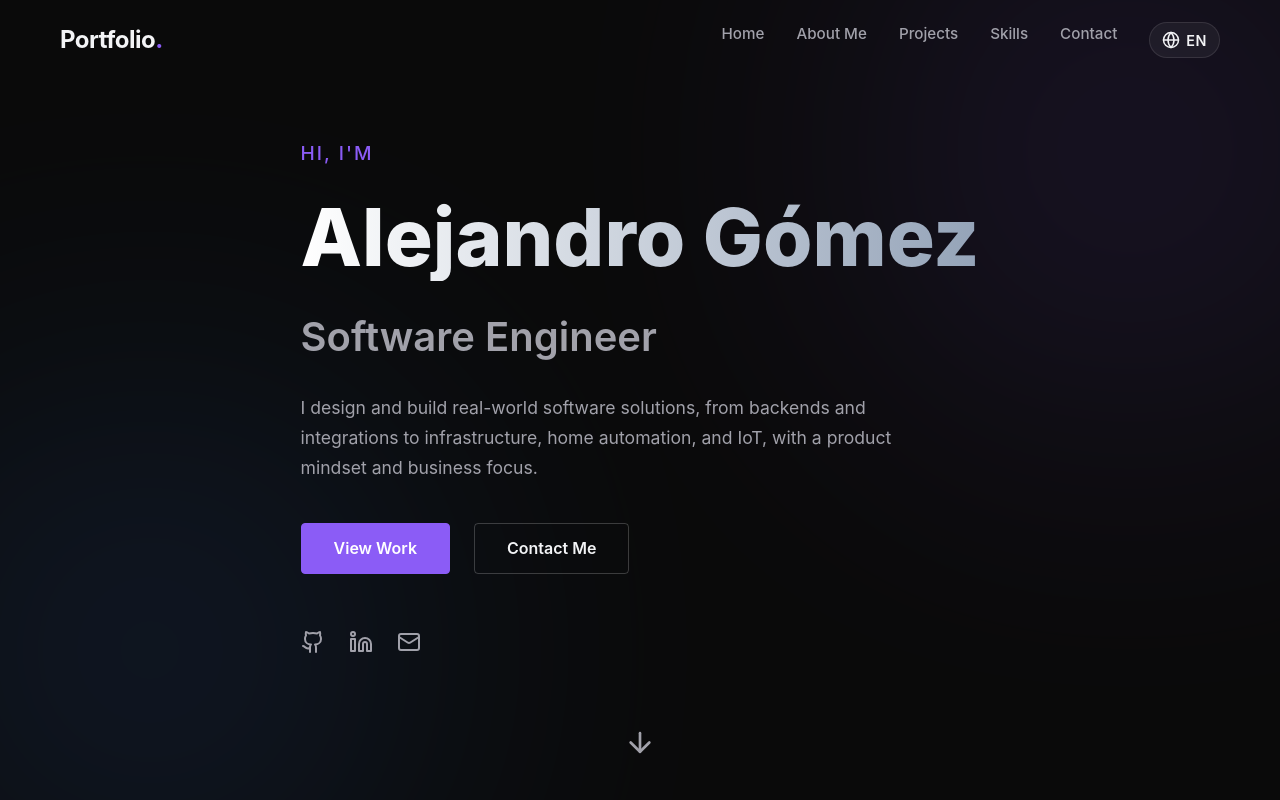
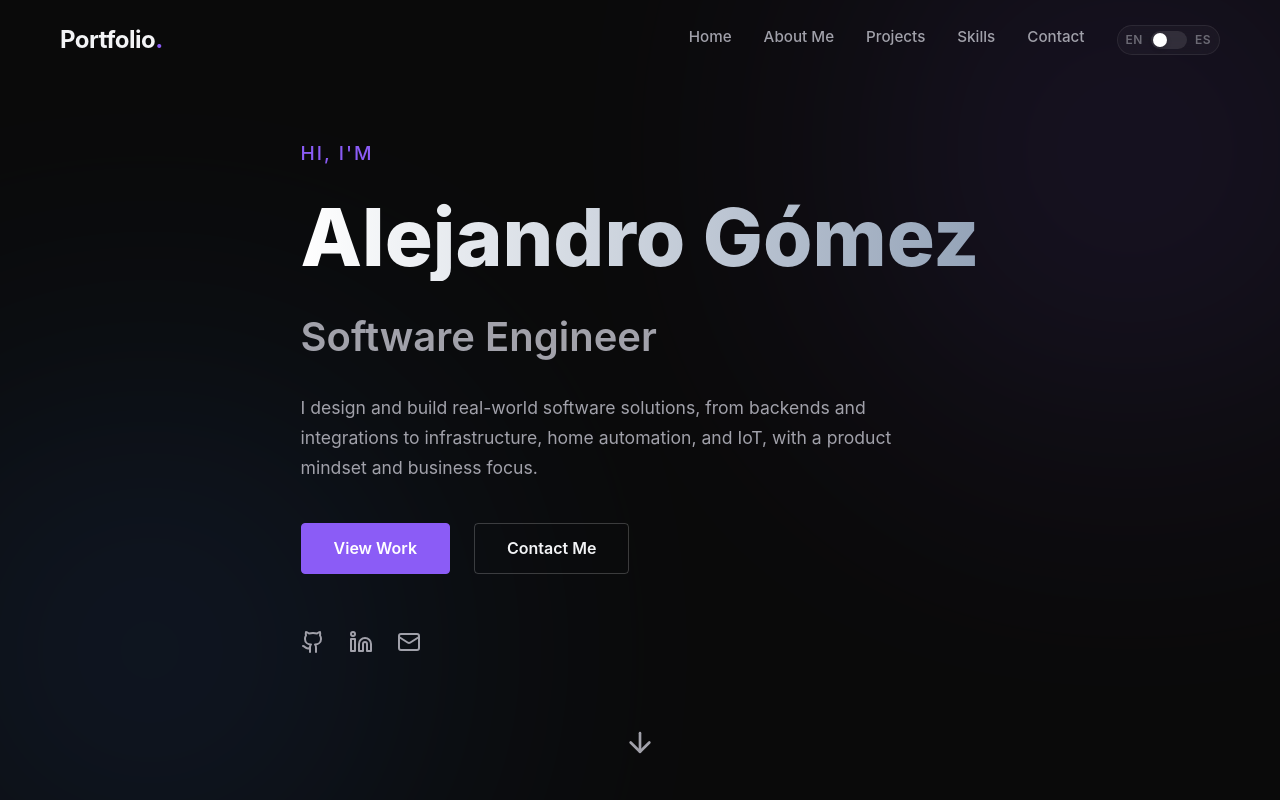
Before and after one commit to alejandrogomezl/alejandrogomezl.github.io, a React (Vite) app: page / in a window 1280 px wide. Shown: the top 800 px of the page. Built offline with nearby package versions, Linux system fonts and the light colour scheme.

Commit message:
[IMP] Toggle lenguagge design

```diff
--- a/src/components/LanguageSwitcher.css
+++ b/src/components/LanguageSwitcher.css
@@ -1,66 +1,83 @@
-.language-switcher {
+.language-switcher-container {
     position: relative;
     z-index: 1001;
+    display: flex;
+    align-items: center;
 }
 
-.lang-btn {
+.language-toggle {
     display: flex;
     align-items: center;
-    gap: 6px;
-    background: rgba(255, 255, 255, 0.05);
-    border: 1px solid rgba(255, 255, 255, 0.1);
-    padding: 8px 12px;
-    border-radius: 20px;
-    color: var(--text-primary);
+    gap: 8px;
+    background: rgba(255, 255, 255, 0.03);
+    border: 1px solid rgba(255, 255, 255, 0.08);
+    padding: 4px 8px;
+    border-radius: 30px;
     cursor: pointer;
-    transition: all 0.3s ease;
-    font-family: var(--font-main);
-    font-size: 0.9rem;
+    transition: all 0.3s cubic-bezier(0.4, 0, 0.2, 1);
+    position: relative;
+    user-select: none;
+    backdrop-filter: blur(10px);
 }
 
-.lang-btn:hover {
-    background: rgba(255, 255, 255, 0.1);
-    border-color: var(--accent);
+.language-toggle:hover {
+    background: rgba(255, 255, 255, 0.06);
+    border-color: rgba(255, 255, 255, 0.2);
+    box-shadow: 0 0 15px rgba(139, 92, 246, 0.1);
 }
 
-.current-lang {
-    font-weight: 600;
-    letter-spacing: 0.5px;
+.toggle-track {
+    width: 36px;
+    height: 18px;
+    background: rgba(255, 255, 255, 0.1);
+    border-radius: 20px;
+    position: relative;
+    padding: 2px;
+    transition: background 0.3s ease;
 }
 
-.lang-dropdown {
-    position: absolute;
-    top: 120%;
-    right: 0;
-    background-color: var(--bg-card);
-    border: 1px solid rgba(255, 255, 255, 0.1);
-    border-radius: 12px;
-    width: 120px;
-    overflow: hidden;
-    box-shadow: 0 4px 20px rgba(0, 0, 0, 0.5);
+.toggle-track.es {
+    background: rgba(139, 92, 246, 0.3);
 }
 
-.dropdown-item {
-    display: block;
-    width: 100%;
-    text-align: left;
-    padding: 10px 16px;
-    background: none;
-    border: none;
-    color: var(--text-secondary);
-    cursor: pointer;
-    transition: all 0.2s ease;
-    font-family: var(--font-main);
-    font-size: 0.9rem;
+.toggle-pill {
+    width: 14px;
+    height: 14px;
+    background: white;
+    border-radius: 50%;
+    box-shadow: 0 2px 5px rgba(0, 0, 0, 0.2);
 }
 
-.dropdown-item:hover {
-    background-color: rgba(255, 255, 255, 0.05);
-    color: var(--text-primary);
+.toggle-track.en .toggle-pill {
+    margin-left: 0;
 }
 
-.dropdown-item.active {
+.toggle-track.es .toggle-pill {
+    margin-left: 18px;
+}
+
+.language-labels {
+    display: flex;
+    gap: 6px;
+}
+
+.lang-label {
+    font-size: 0.75rem;
+    font-weight: 600;
+    color: var(--text-secondary);
+    transition: all 0.3s ease;
+    letter-spacing: 0.5px;
+    opacity: 0.6;
+}
+
+.lang-label.active {
     color: var(--accent);
-    background-color: rgba(139, 92, 246, 0.1);
-    font-weight: 600;
+    opacity: 1;
+    text-shadow: 0 0 10px rgba(139, 92, 246, 0.3);
 }
+
+@media (max-width: 768px) {
+    .lang-label {
+        font-size: 0.7rem;
+    }
+}
--- a/src/components/LanguageSwitcher.jsx
+++ b/src/components/LanguageSwitcher.jsx
@@ -6,52 +6,33 @@ import './LanguageSwitcher.css';
 
 const LanguageSwitcher = () => {
   const { i18n } = useTranslation();
-  const [isOpen, setIsOpen] = React.useState(false);
 
-  const languages = [
-    { code: 'en', label: 'EN', name: 'English' },
-    { code: 'es', label: 'ES', name: 'Español' }
-  ];
-
-  const currentLang = languages.find(lang => lang.code === i18n.language) || languages[0];
-
-  const changeLanguage = (lng) => {
-    i18n.changeLanguage(lng);
-    setIsOpen(false);
+  const toggleLanguage = () => {
+    const nextLang = i18n.language === 'en' ? 'es' : 'en';
+    i18n.changeLanguage(nextLang);
   };
 
   return (
-    <div className="language-switcher">
-      <button
-        className="lang-btn"
-        onClick={() => setIsOpen(!isOpen)}
-        aria-label="Change Language"
+    <div className="language-switcher-container">
+      <div
+        className="language-toggle"
+        onClick={toggleLanguage}
+        aria-label="Toggle Language"
       >
-        <Globe size={18} />
-        <span className="current-lang">{currentLang.label}</span>
-      </button>
-
-      <AnimatePresence>
-        {isOpen && (
+        <div className="language-labels">
+          <span className={`lang-label ${i18n.language === 'en' ? 'active' : ''}`}>EN</span>
+        </div>
+        <div className={`toggle-track ${i18n.language}`}>
           <motion.div
-            className="lang-dropdown"
-            initial={{ opacity: 0, y: -10 }}
-            animate={{ opacity: 1, y: 0 }}
-            exit={{ opacity: 0, y: -10 }}
-            transition={{ duration: 0.2 }}
-          >
-            {languages.map((lang) => (
-              <button
-                key={lang.code}
-                className={`dropdown-item ${i18n.language === lang.code ? 'active' : ''}`}
-                onClick={() => changeLanguage(lang.code)}
-              >
-                {lang.name}
-              </button>
-            ))}
-          </motion.div>
-        )}
-      </AnimatePresence>
+            className="toggle-pill"
+            layout
+            transition={{ type: "spring", stiffness: 700, damping: 30 }}
+          />
+        </div>
+        <div className="language-labels">
+          <span className={`lang-label ${i18n.language === 'es' ? 'active' : ''}`}>ES</span>
+        </div>
+      </div>
     </div>
   );
 };
```
